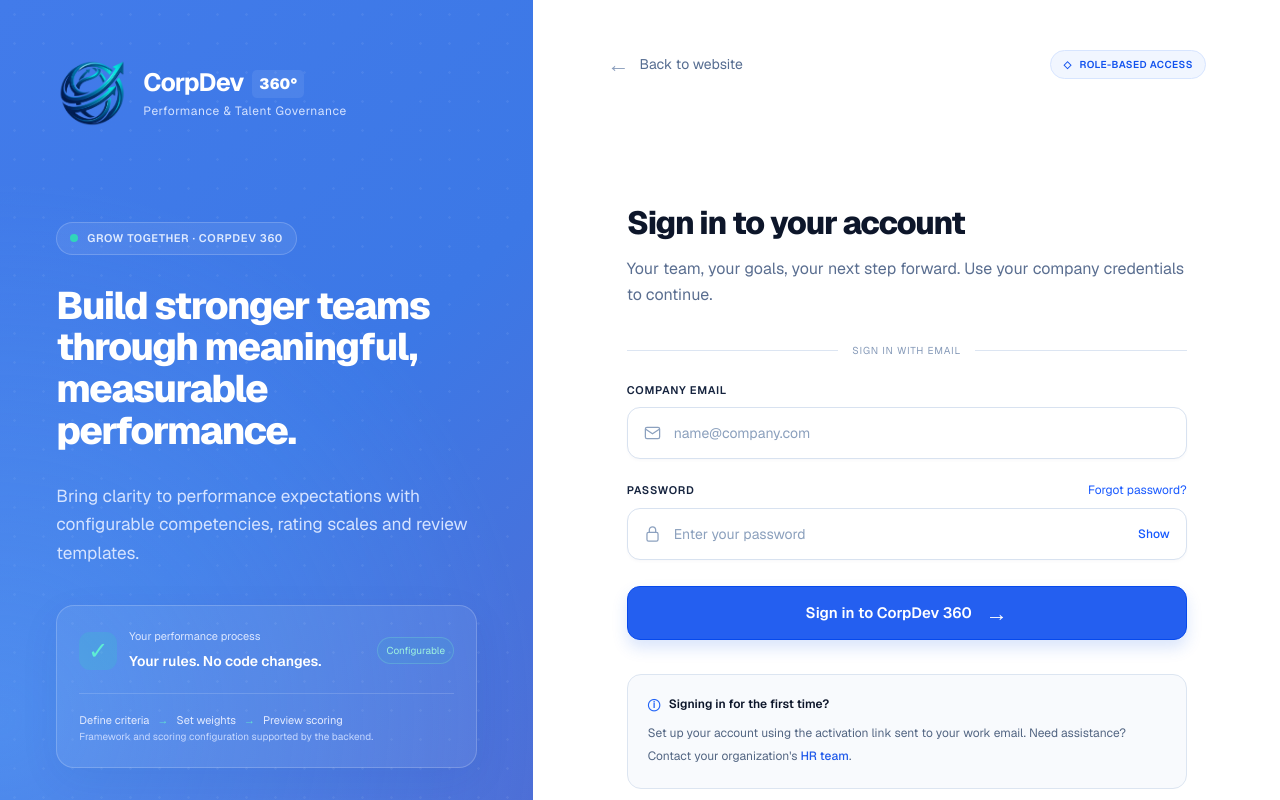
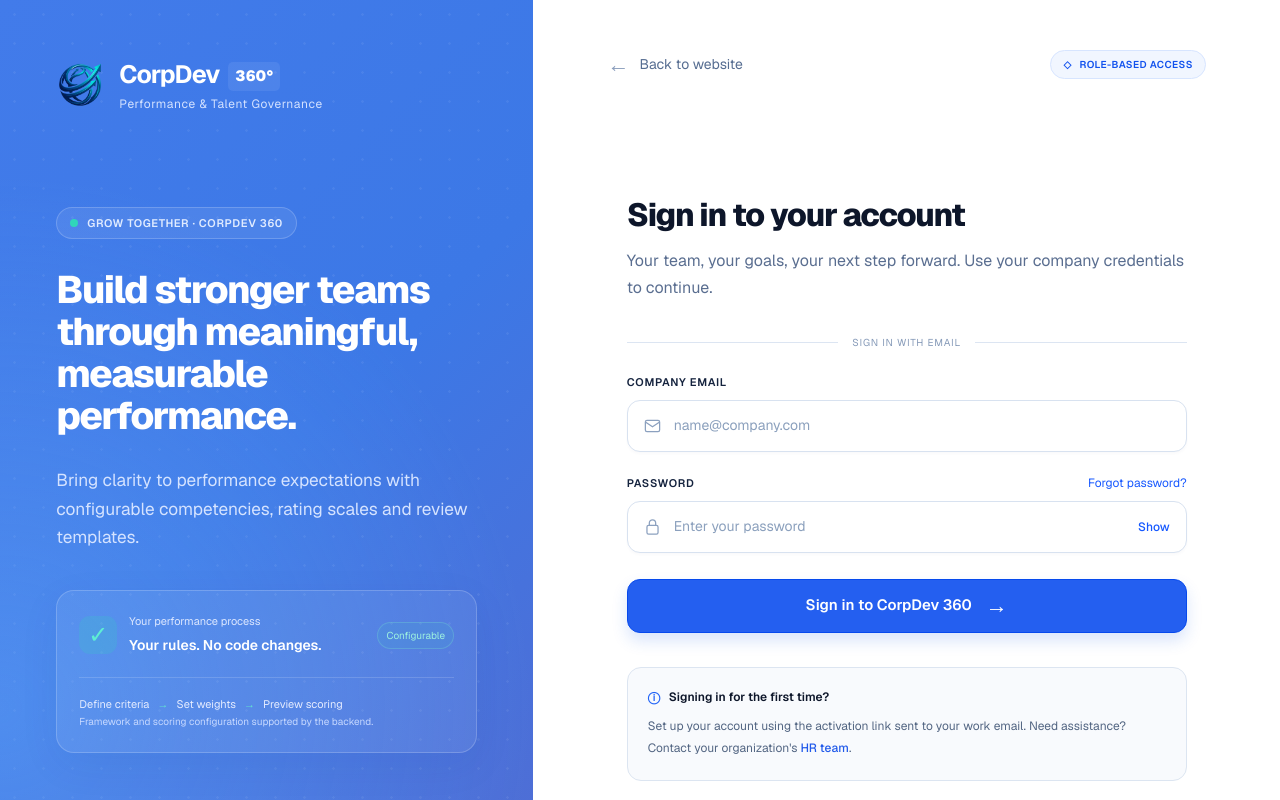
Before and after one commit to Satheesan-R/360-performance-platform-frontend, a Next.js app: page /login in a window 1280 px wide. Shown: the top 800 px of the page. Built offline with nearby package versions, Linux system fonts and the light colour scheme; no server answers.

Commit message:
Reduced the login logo

```diff
--- a/app/login/login.module.css
+++ b/app/login/login.module.css
@@ -67,5 +67,5 @@
 @media (max-width: 400px) { .formPanel { padding-inline: 20px; } .accessBadge { font-size: 8px; padding: 6px 8px; } .back { font-size: 12px; } .formContent { padding-block: 40px; } .formContent h2 { font-size: 29px; } .intro { font-size: 14px; } }
 @media (prefers-reduced-motion: no-preference) { .submit, .form input, .back { transition: background .15s ease, box-shadow .15s ease, border-color .15s ease; } }
 
-.loginBrandMark { display: block; width: 72px; height: 72px; object-fit: contain; flex-shrink: 0; background: transparent; }
-.mobileBrandMark { display: inline-block; width: 36px; height: 36px; object-fit: contain; vertical-align: middle; margin-right: 9px; background: transparent; }
+.loginBrandMark { display: block; width: 48px; height: 48px; object-fit: contain; flex-shrink: 0; background: transparent; }
+.mobileBrandMark { display: inline-block; width: 28px; height: 28px; object-fit: contain; vertical-align: middle; margin-right: 9px; background: transparent; }
--- a/app/login/loginpage.tsx
+++ b/app/login/loginpage.tsx
@@ -45,7 +45,7 @@ export default function LoginPage() {
     <main className={styles.page}>
       <section className={styles.brandPanel} aria-labelledby="brand-heading">
         <Link href="/" className={styles.brand} aria-label="CorpDev 360 home">
-          <Image src="/images/corpdev360-mark.png" alt="" width={72} height={72} className={styles.loginBrandMark} />
+          <Image src="/images/corpdev360-mark.png" alt="" width={48} height={48} className={styles.loginBrandMark} />
           <span><strong>CorpDev <b>360°</b></strong><small>Performance &amp; Talent Governance</small></span>
         </Link>
         <div className={styles.brandStory}>
@@ -64,7 +64,7 @@ export default function LoginPage() {
       <section className={styles.formPanel} aria-labelledby="login-heading">
         <div className={styles.topBar}><Link href="/" className={styles.back}><span aria-hidden="true">←</span> Back to website</Link><span className={styles.accessBadge}><span aria-hidden="true">◇</span> ROLE-BASED ACCESS</span></div>
         <div className={styles.formContent}>
-          <p className={styles.mobileBrand}><Image src="/images/corpdev360-mark.png" alt="" width={36} height={36} className={styles.mobileBrandMark} />CorpDev <span>360°</span></p>
+          <p className={styles.mobileBrand}><Image src="/images/corpdev360-mark.png" alt="" width={28} height={28} className={styles.mobileBrandMark} />CorpDev <span>360°</span></p>
           <h2 id="login-heading">Sign in to your account</h2>
           <p className={styles.intro}>Your team, your goals, your next step forward. Use your company credentials to continue.</p>
           <div className={styles.formDivider}><span />SIGN IN WITH EMAIL<span /></div>
```
